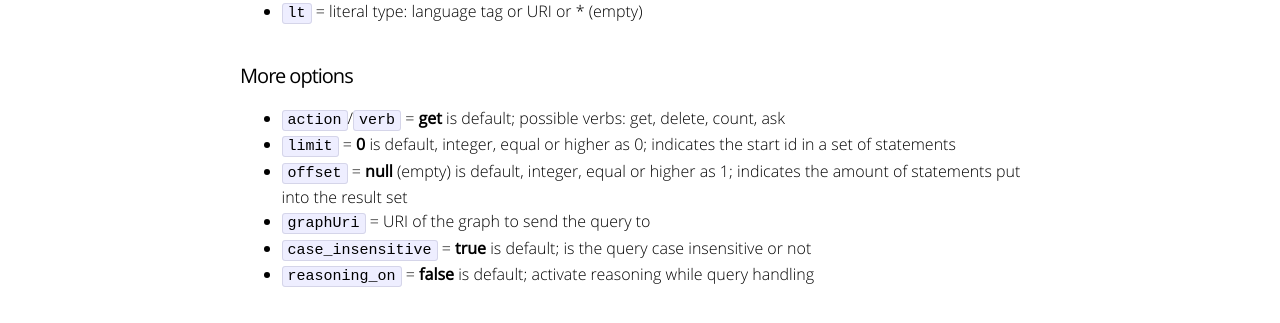
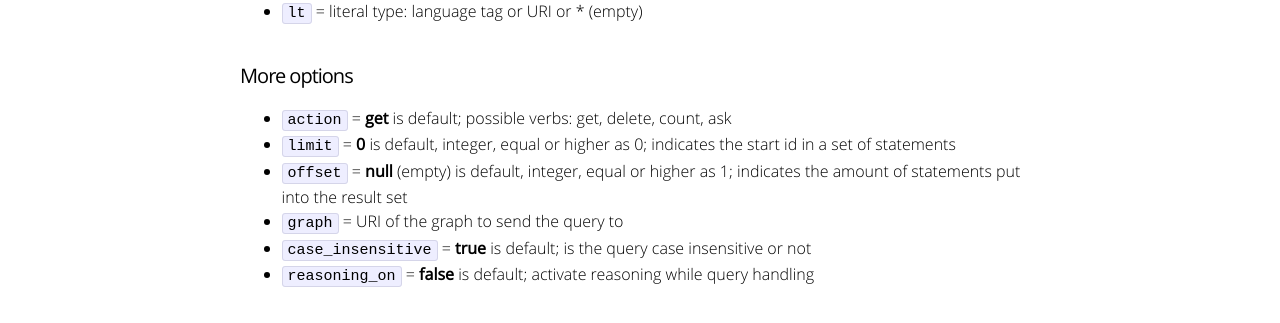
Before and after one commit to SaftIng/safting.github.io, a Jekyll site: the page built from doc/restinterface/triplestore.md, in a window 1280 px wide. Shown: the part 599-922 px from the top of the page. Built offline with Jekyll 4.4.1, drawn with Linux system fonts in a browser that asks for light colours.

Commit message:
Update triplestore.md

```diff
--- a/doc/restinterface/triplestore.md
+++ b/doc/restinterface/triplestore.md
@@ -20,10 +20,10 @@ For reading access to the Store.
 - `lt` = literal type: language tag or URI or * (empty)
 
 #### More options
-- `action`/`verb` = **get** is default; possible verbs: get, delete, count, ask
+- `action` = **get** is default; possible verbs: get, delete, count, ask
 - `limit` = **0** is default, integer, equal or higher as 0; indicates the start id in a set of statements
 - `offset` = **null** (empty) is default, integer, equal or higher as 1; indicates the amount of statements put into the result set
-- `graphUri` = URI of the graph to send the query to
+- `graph` = URI of the graph to send the query to
 - `case_insensitive` = **true** is default; is the query case insensitive or not
 - `reasoning_on` = **false** is default; activate reasoning while query handling
 
```
